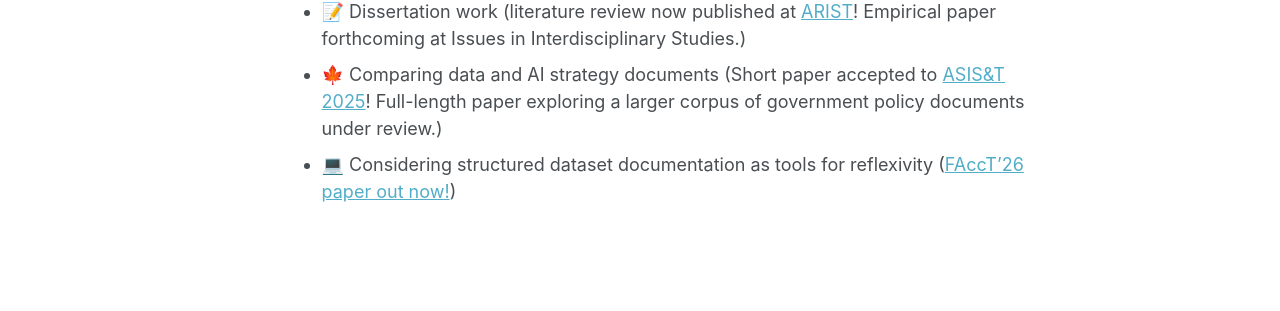
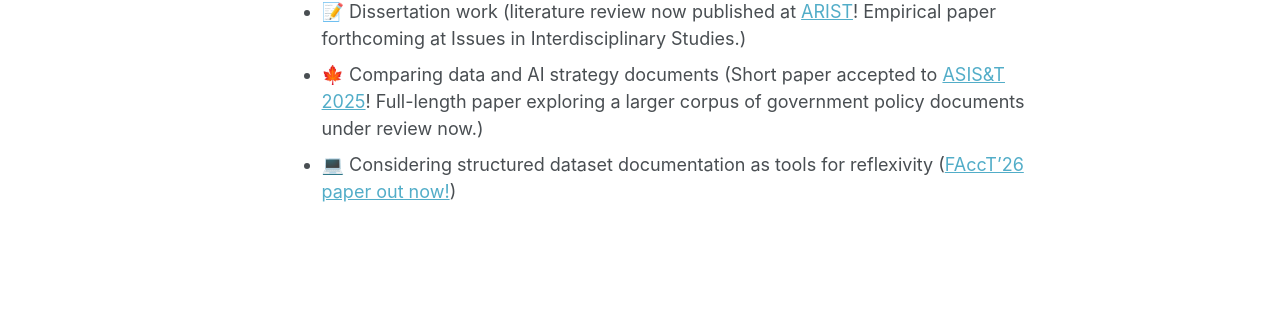
Before and after one commit to zogheibc/zogheibc.github.io, a Jekyll site: the page built from _pages/about.md, in a window 1280 px wide and 1341 px high. Shown: the part 763-1074 px from the top of the window. Built offline with Jekyll 4.4.1, drawn with Linux system fonts in a browser that asks for light colours; some web fonts are replaced.

Commit message:
Update grammar on about page

```diff
--- a/_pages/about.md
+++ b/_pages/about.md
@@ -20,5 +20,5 @@ I developed and teach courses on sampling methods and data visualization, and ha
 
 ## Current Projects
 - 📝 Dissertation work (literature review now published at [ARIST](https://asistdl.onlinelibrary.wiley.com/doi/full/10.1002/asi.70085)! Empirical paper forthcoming at Issues in Interdisciplinary Studies.)
-- 🍁 Comparing data and AI strategy documents (Short paper accepted to [ASIS&T 2025](https://doi.org/10.1002/pra2.1333)! Full-length paper exploring a larger corpus of government policy documents under review.)
+- 🍁 Comparing data and AI strategy documents (Short paper accepted to [ASIS&T 2025](https://doi.org/10.1002/pra2.1333)! Full-length paper exploring a larger corpus of government policy documents under review now.)
 - 💻 Considering structured dataset documentation as tools for reflexivity ([FAccT'26 paper out now!](https://dl.acm.org/doi/10.1145/3805689.3812411))
```
